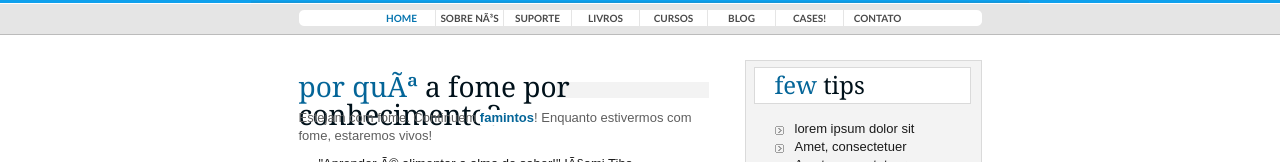
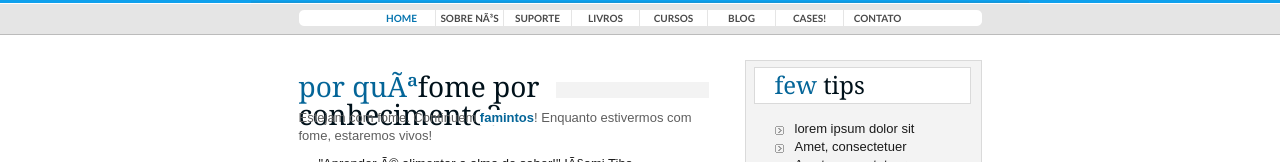
Before and after one commit to leandropensamentocomputacional/AluraPlus, a plain HTML site: page index.html in a window 1280 px wide. Shown: the part 123-285 px from the top of the page. Drawn offline with Linux system fonts and the light colour scheme.

Commit message:
Update index.html

```diff
--- a/index.html
+++ b/index.html
@@ -28,7 +28,7 @@
 </div>
 <div id="bodyPan">
   <div id="bodyLeftPan">
-    <h2><span>por quê</span> a fome por conhecimento?</h2>
+    <h2><span>por quê</span>fome por conhecimento?</h2>
     <p>Estejam com fome. Continuem <span>famintos</span>! Enquanto estivermos com fome, estaremos vivos!</p>
     <ul>
       <li><a href="#">"Aprender é alimentar a alma de saber!" Içami Tiba</a> </li>
```
